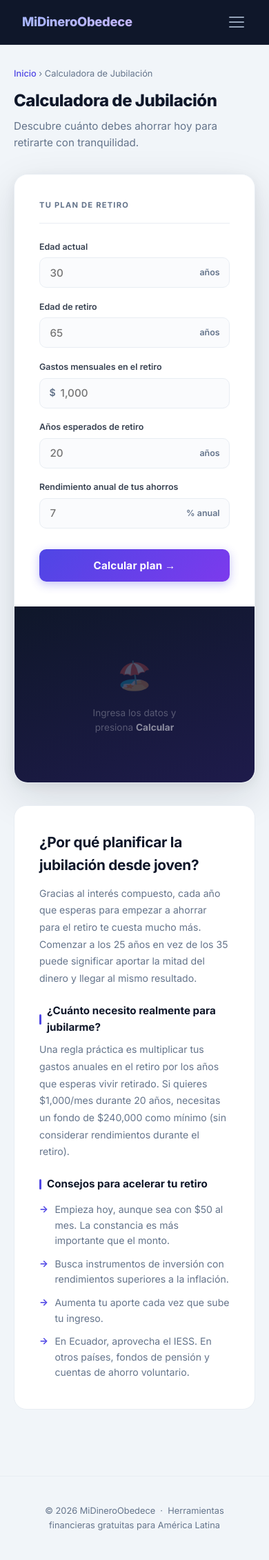
After one commit to rgomezarroyo/midineroobedece, a Flask app: page /calculadora-jubilacion in a window 390 px wide. The commit adds this page. Shown: the whole page at 69% size. Run offline with Flask 3, Linux system fonts and the light colour scheme.

Commit message:
Nav hamburger mobile + 3 nuevas calculadoras + sitemap actualizado
- Hamburger menu animado para móvil (3 líneas → X)
- Calculadora de Jubilación: corpus necesario + ahorro mensual
- Calculadora de Plazo Fijo: intereses + rendimiento + tip mensual
- Calculadora de Fondo de Emergencia: meta + ahorro mensual + cobertura
- 3 nuevas cards en el home
- Sitemap actualizado con las 3 URLs nuevas

Co-Authored-By: Claude Sonnet 4.6 <noreply@anthropic.com>

```diff
--- a/app.py
+++ b/app.py
@@ -31,6 +31,18 @@ def calculadora_tarjeta():
 def calculadora_inflacion():
     return render_template('calculadora_inflacion.html')
 
+@app.route('/calculadora-jubilacion')
+def calculadora_jubilacion():
+    return render_template('calculadora_jubilacion.html')
+
+@app.route('/calculadora-plazo-fijo')
+def calculadora_plazo_fijo():
+    return render_template('calculadora_plazo_fijo.html')
+
+@app.route('/calculadora-fondo-emergencia')
+def calculadora_fondo_emergencia():
+    return render_template('calculadora_fondo_emergencia.html')
+
 @app.route('/sitemap.xml')
 def sitemap():
     pages = [
@@ -41,6 +53,9 @@ def sitemap():
         ('/calculadora-presupuesto', '0.9', 'monthly'),
         ('/calculadora-tarjeta-credito', '0.9', 'monthly'),
         ('/calculadora-inflacion', '0.9', 'monthly'),
+        ('/calculadora-jubilacion', '0.9', 'monthly'),
+        ('/calculadora-plazo-fijo', '0.9', 'monthly'),
+        ('/calculadora-fondo-emergencia', '0.9', 'monthly'),
     ]
     base = 'https://midineroobedece.com'
     hoy = date.today().isoformat()
--- a/app/static/css/style.css
+++ b/app/static/css/style.css
@@ -576,6 +576,33 @@ footer {
     margin-top: 3rem;
 }
 
+/* ── HAMBURGER NAV ── */
+.nav-toggle {
+    display: none;
+    flex-direction: column;
+    justify-content: center;
+    gap: 5px;
+    background: none;
+    border: none;
+    cursor: pointer;
+    padding: 4px;
+    width: auto;
+    box-shadow: none;
+}
+
+.nav-toggle span {
+    display: block;
+    width: 22px;
+    height: 2px;
+    background: #94a3b8;
+    border-radius: 2px;
+    transition: all 0.22s;
+}
+
+.nav-toggle.active span:nth-child(1) { transform: translateY(7px) rotate(45deg); }
+.nav-toggle.active span:nth-child(2) { opacity: 0; transform: scaleX(0); }
+.nav-toggle.active span:nth-child(3) { transform: translateY(-7px) rotate(-45deg); }
+
 /* ── ANIMATIONS ── */
 @keyframes fadeUp {
     from { opacity: 0; transform: translateY(8px); }
@@ -585,7 +612,28 @@ footer {
 /* ── RESPONSIVE ── */
 @media (max-width: 680px) {
     .calculadora-container { grid-template-columns: 1fr; }
-    nav ul { display: none; }
+
+    .nav-toggle { display: flex; }
+
+    header { position: sticky; top: 0; z-index: 100; }
+
+    nav ul {
+        display: none;
+        position: absolute;
+        top: 64px;
+        left: 0; right: 0;
+        background: #0f172a;
+        flex-direction: column;
+        gap: 0.25rem;
+        padding: 0.75rem 1.25rem 1.25rem;
+        border-bottom: 1px solid rgba(255,255,255,0.08);
+        z-index: 99;
+    }
+
+    nav ul.nav-open { display: flex; }
+
+    nav ul a { font-size: 0.95rem; padding: 0.6rem 0.85rem; }
+
     main { padding: 0 1.25rem 3rem; }
 
     .hero {
--- a/app/templates/base.html
+++ b/app/templates/base.html
@@ -46,7 +46,10 @@
     <header>
         <nav>
             <a href="/" class="logo">MiDineroObedece</a>
-            <ul>
+            <button class="nav-toggle" id="nav-toggle" onclick="toggleNav()" aria-label="Abrir menú">
+                <span></span><span></span><span></span>
+            </button>
+            <ul id="nav-menu">
                 <li><a href="/calculadora-prestamos">Préstamos</a></li>
                 <li><a href="/calculadora-ahorro">Ahorro</a></li>
                 <li><a href="/calculadora-interes-compuesto">Interés Compuesto</a></li>
@@ -66,5 +69,11 @@
     </footer>
 
     <script src="{{ url_for('static', filename='js/main.js') }}"></script>
+    <script>
+    function toggleNav() {
+        document.getElementById('nav-menu').classList.toggle('nav-open');
+        document.getElementById('nav-toggle').classList.toggle('active');
+    }
+    </script>
 </body>
 </html>
--- /dev/null
+++ b/app/templates/calculadora_jubilacion.html
@@ -0,0 +1,155 @@
+{% extends "base.html" %}
+
+{% block title %}Calculadora de Jubilación - Cuánto Necesitas para Retirarte | MiDineroObedece{% endblock %}
+
+{% block meta_description %}Calcula cuánto dinero necesitas ahorrar para jubilarte y cuánto debes guardar cada mes desde hoy. Gratis y sin registro.{% endblock %}
+
+{% block json_ld %}
+<script type="application/ld+json">
+{
+  "@context": "https://schema.org",
+  "@type": "WebApplication",
+  "name": "Calculadora de Jubilación",
+  "description": "Calcula cuánto necesitas ahorrar para jubilarte y cuánto debes guardar cada mes.",
+  "url": "https://midineroobedece.com/calculadora-jubilacion",
+  "applicationCategory": "FinanceApplication",
+  "operatingSystem": "Web",
+  "inLanguage": "es",
+  "offers": {"@type": "Offer", "price": "0", "priceCurrency": "USD"}
+}
+</script>
+{% endblock %}
+
+{% block content %}
+<section class="calculadora-page">
+    <p class="breadcrumb"><a href="/">Inicio</a> › Calculadora de Jubilación</p>
+    <h1>Calculadora de Jubilación</h1>
+    <p class="subtitulo">Descubre cuánto debes ahorrar hoy para retirarte con tranquilidad.</p>
+
+    <div class="calculadora-container">
+        <div class="formulario">
+            <p class="formulario-header">Tu plan de retiro</p>
+
+            <div class="campo">
+                <label for="edad-actual">Edad actual</label>
+                <div class="input-wrap">
+                    <input type="number" id="edad-actual" class="with-suf" placeholder="30" min="18" max="70">
+                    <span class="input-suf">años</span>
+                </div>
+            </div>
+            <div class="campo">
+                <label for="edad-retiro">Edad de retiro</label>
+                <div class="input-wrap">
+                    <input type="number" id="edad-retiro" class="with-suf" placeholder="65" min="40" max="80">
+                    <span class="input-suf">años</span>
+                </div>
+            </div>
+            <div class="campo">
+                <label for="gastos-retiro">Gastos mensuales en el retiro</label>
+                <div class="input-wrap">
+                    <span class="input-pre">$</span>
+                    <input type="number" id="gastos-retiro" class="with-pre" placeholder="1,000" min="0">
+                </div>
+            </div>
+            <div class="campo">
+                <label for="anos-retiro">Años esperados de retiro</label>
+                <div class="input-wrap">
+                    <input type="number" id="anos-retiro" class="with-suf" placeholder="20" min="5" max="50">
+                    <span class="input-suf">años</span>
+                </div>
+            </div>
+            <div class="campo">
+                <label for="tasa-jub">Rendimiento anual de tus ahorros</label>
+                <div class="input-wrap">
+                    <input type="number" id="tasa-jub" class="with-suf" placeholder="7" min="0" step="0.1">
+                    <span class="input-suf">% anual</span>
+                </div>
+            </div>
+
+            <button class="btn-calcular" onclick="calcularJubilacion()">Calcular plan →</button>
+        </div>
+
+        <div class="resultados" id="resultados-jub">
+            <div class="resultados-espera" id="resultados-espera-jub">
+                <div class="espera-icon">🏖️</div>
+                <p>Ingresa los datos y presiona <strong style="color:rgba(255,255,255,0.5)">Calcular</strong></p>
+            </div>
+            <div class="resultados-data" id="resultados-data-jub">
+                <h2>Resultados</h2>
+                <div class="resultado-item highlight">
+                    <span>Ahorro mensual necesario</span>
+                    <strong id="ahorro-mens-jub"></strong>
+                </div>
+                <div class="resultado-item">
+                    <span>Corpus necesario al retiro</span>
+                    <strong id="corpus-jub"></strong>
+                </div>
+                <div class="resultado-item">
+                    <span>Total que aportarás</span>
+                    <strong id="total-aportado-jub"></strong>
+                </div>
+                <div class="resultado-item positivo">
+                    <span>Rendimiento que generarás</span>
+                    <strong id="rendimiento-jub"></strong>
+                </div>
+            </div>
+        </div>
+    </div>
+
+    <article class="contenido-seo">
+        <h2>¿Por qué planificar la jubilación desde joven?</h2>
+        <p>Gracias al interés compuesto, cada año que esperas para empezar a ahorrar para el retiro te cuesta mucho más. Comenzar a los 25 años en vez de los 35 puede significar aportar la mitad del dinero y llegar al mismo resultado.</p>
+        <h3>¿Cuánto necesito realmente para jubilarme?</h3>
+        <p>Una regla práctica es multiplicar tus gastos anuales en el retiro por los años que esperas vivir retirado. Si quieres $1,000/mes durante 20 años, necesitas un fondo de $240,000 como mínimo (sin considerar rendimientos durante el retiro).</p>
+        <h3>Consejos para acelerar tu retiro</h3>
+        <ul>
+            <li>Empieza hoy, aunque sea con $50 al mes. La constancia es más importante que el monto.</li>
+            <li>Busca instrumentos de inversión con rendimientos superiores a la inflación.</li>
+            <li>Aumenta tu aporte cada vez que sube tu ingreso.</li>
+            <li>En Ecuador, aprovecha el IESS. En otros países, fondos de pensión y cuentas de ahorro voluntario.</li>
+        </ul>
+    </article>
+</section>
+
+<script>
+function calcularJubilacion() {
+    const edadActual = parseInt(document.getElementById('edad-actual').value);
+    const edadRetiro = parseInt(document.getElementById('edad-retiro').value);
+    const gastos = parseFloat(document.getElementById('gastos-retiro').value);
+    const anosRetiro = parseInt(document.getElementById('anos-retiro').value);
+    const tasaAnual = parseFloat(document.getElementById('tasa-jub').value) || 0;
+
+    if (!edadActual || !edadRetiro || !gastos || !anosRetiro) {
+        alert('Por favor completa todos los campos.');
+        return;
+    }
+    if (edadRetiro <= edadActual) {
+        alert('La edad de retiro debe ser mayor a tu edad actual.');
+        return;
+    }
+
+    const corpus = gastos * 12 * anosRetiro;
+    const meses = (edadRetiro - edadActual) * 12;
+    const tasaMensual = tasaAnual / 100 / 12;
+
+    let ahorro;
+    if (tasaMensual === 0) {
+        ahorro = corpus / meses;
+    } else {
+        ahorro = corpus * tasaMensual / (Math.pow(1 + tasaMensual, meses) - 1);
+    }
+
+    const totalAportado = ahorro * meses;
+    const rendimiento = corpus - totalAportado;
+
+    const fmt = v => '$' + v.toLocaleString('es-EC', { minimumFractionDigits: 2, maximumFractionDigits: 2 });
+    document.getElementById('ahorro-mens-jub').textContent = fmt(ahorro);
+    document.getElementById('corpus-jub').textContent = fmt(corpus);
+    document.getElementById('total-aportado-jub').textContent = fmt(totalAportado);
+    document.getElementById('rendimiento-jub').textContent = fmt(Math.max(0, rendimiento));
+
+    document.getElementById('resultados-espera-jub').style.display = 'none';
+    document.getElementById('resultados-data-jub').style.display = 'block';
+}
+</script>
+{% endblock %}
```
Also changed, not shown: app/templates/calculadora_fondo_emergencia.html (added, +131 -0 lines), app/templates/calculadora_plazo_fijo.html (added, +129 -0 lines), app/templates/index.html (+21 -0 lines).
